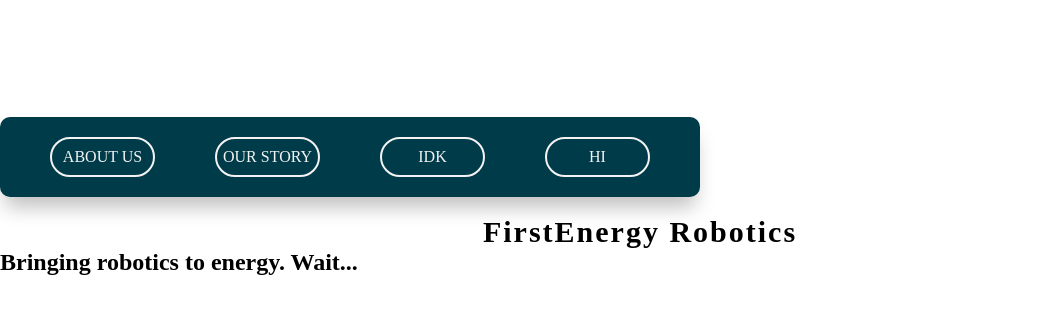
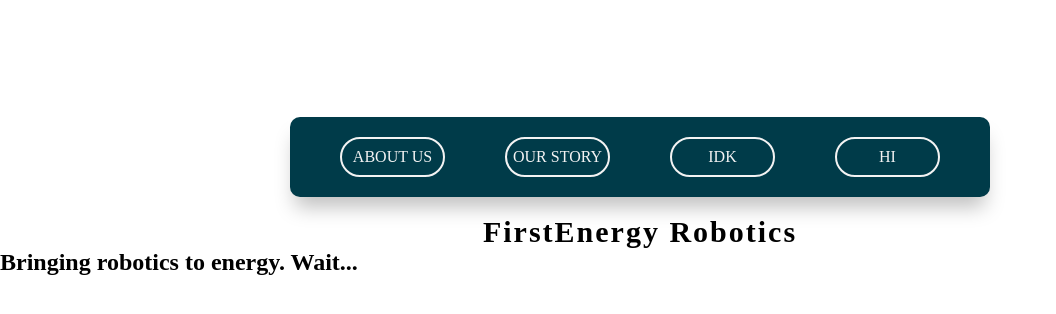
Before and after one commit to bagelryewhaledolphin/FirstEnergyRobotics, a plain HTML site: page index.html in a window 1280 px wide. Shown: the whole page, without its empty margins (0-1056 px from the left). Drawn offline with Linux system fonts and the light colour scheme.

Commit message:
Update index.html

```diff
--- a/index.html
+++ b/index.html
@@ -11,7 +11,7 @@
 
   <body>
 
-    <div id="header-container"></div>
+    <center><div id="header-container"></div></center>
 
     <h1>FirstEnergy Robotics</h1>
 
```
